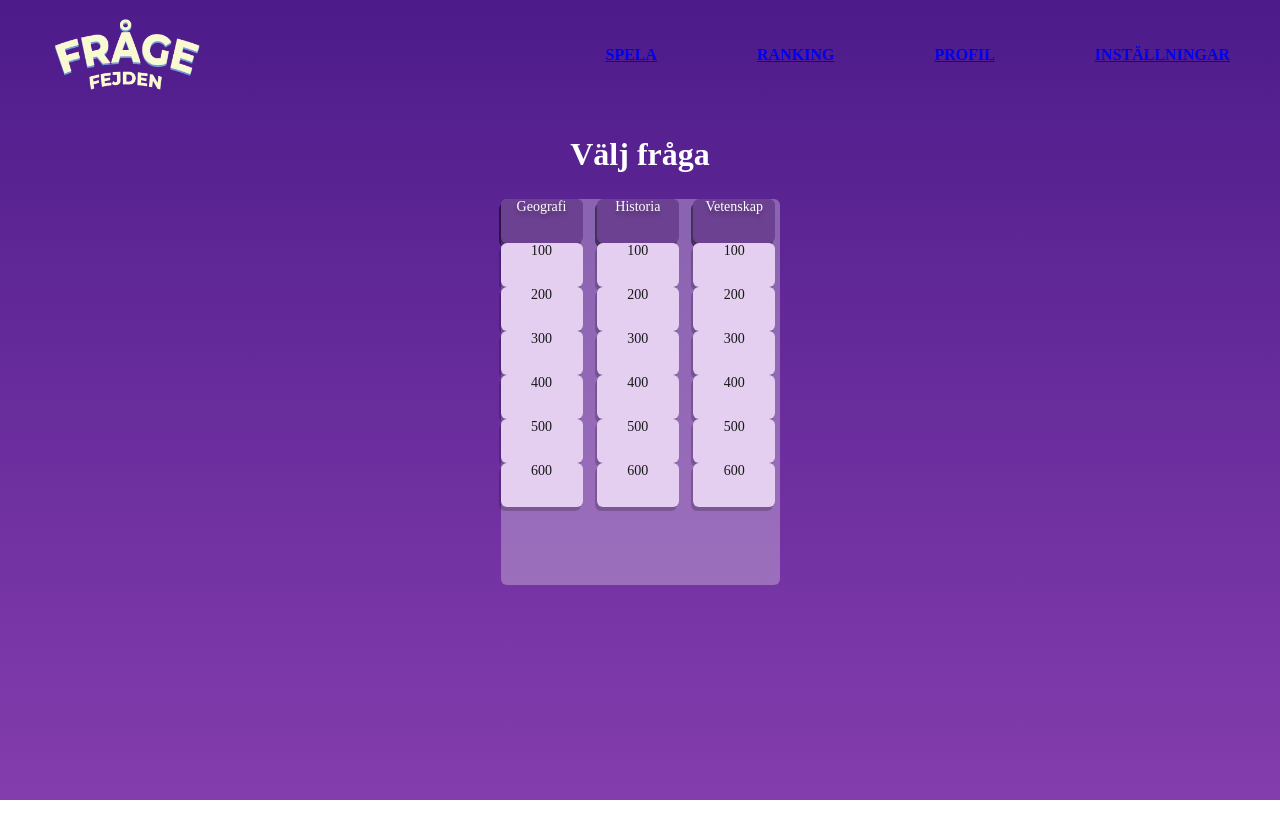
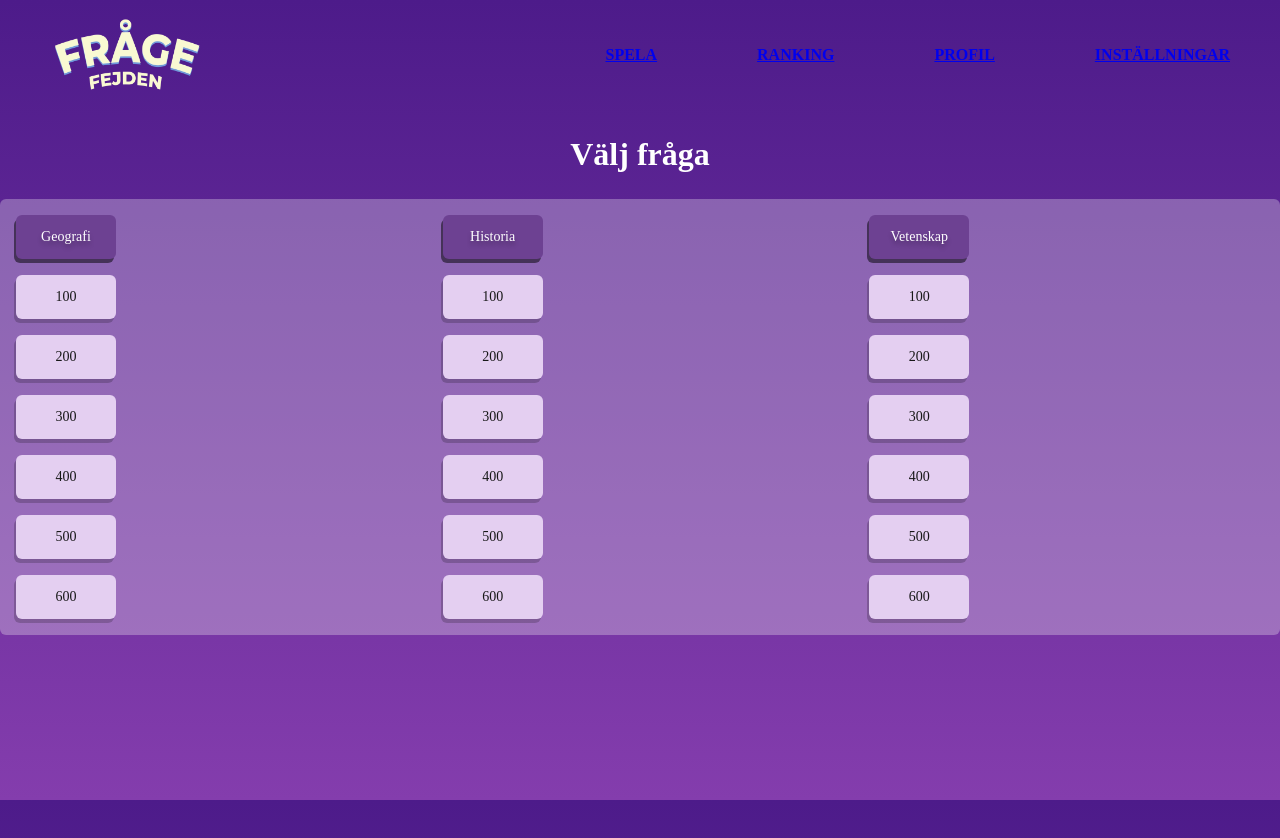
Before and after one commit to visceral89/Agil-Grupp-2, a Vue app: page /game in a window 1280 px wide. Shown: the top 838 px of the page. Before the commit the page ends 800 px from the top, so only its background shows below. Built offline with nearby package versions, Linux system fonts and the light colour scheme.

Commit message:
Css arbete

```diff
--- a/src/components/GameBoard.vue
+++ b/src/components/GameBoard.vue
@@ -52,6 +52,11 @@ export default {
 </script>
 
 <style scoped>
+#game-wrapper {
+	min-height: 100%;
+	width: 100%;
+}
+
 h2,
 .category-card,
 .question-card {
@@ -69,18 +74,28 @@ h2 {
 	display: grid;
 	grid-template-columns: repeat(3, 1fr);
 	grid-template-rows: auto;
-	gap: 10px;
-	width: 279px;
-	height: 386px;
+	height: 100%;
 	border-radius: 6px;
 	margin: auto;
 	text-align: center;
 	background-color: rgba(246, 246, 246, 0.3);
 }
+
+.category-column {
+	width: 100%;
+	display: flex;
+	flex-direction: column;
+	padding: 1rem;
+	gap: 1rem;
+}
+
 .category-card,
 .question-card {
-	width: 82px;
-	height: 44px;
+	display: flex;
+	justify-content: center;
+	align-items: center;
+	max-width: 100px;
+	min-height: 44px;
 	border-radius: 6px;
 	font-size: 14px;
 	font-weight: 400;
@@ -96,4 +111,7 @@ h2 {
 	color: #181818;
 	box-shadow: -2px 4px 0 0 rgba(0, 0, 0, 0.2);
 }
+
+@media (min-width: 580px) {
+}
 </style>
--- a/src/style.scss
+++ b/src/style.scss
@@ -2,14 +2,22 @@
 
 :root {
 	--color-primary-light: #f0f0f0;
-    --color-primary-dark: #1F1F1F;
+	--color-primary-dark: #1f1f1f;
 
-    --color-card-background: #E4CFF1; /* Används som bakgrund för answers, poäng-kort & cards i highscore */
-    --color-category-background: #6D4192;
-    --color-accent: #677DD2;
-    --color-menu-background: rgba(246, 246, 246, .3);
+	--color-card-background: #e4cff1; /* Används som bakgrund för answers, poäng-kort & cards i highscore */
+	--color-category-background: #6d4192;
+	--color-accent: #677dd2;
+	--color-menu-background: rgba(246, 246, 246, 0.3);
 
-    --gradient-primary-background: linear-gradient(0deg, rgba(132,61,173,1) 0%, rgba(77,27,138,1) 100%);
+	--gradient-primary-background: linear-gradient(
+		0deg,
+		rgba(132, 61, 173, 1) 0%,
+		rgba(77, 27, 138, 1) 100%
+	);
+}
+
+* {
+	box-sizing: border-box;
 }
 
 body {
@@ -22,11 +30,11 @@ body {
 button {
 	background-color: white; /* Ändra till variabel? */
 	border: none;
-    border-radius: .5em;
+	border-radius: 0.5em;
 	color: black; /* Ändra till variabel? */
 	cursor: pointer;
 	font-size: 1em;
-    padding: .6em 1em;
+	padding: 0.6em 1em;
 	transition: all 200ms ease-in-out;
 	&:hover {
 		background-color: black;
@@ -36,4 +44,5 @@ button {
 
 #app {
 	font-size: 1rem;
+	height: 100svh;
 }
```
Lines whose indentation alone changed are shown as unchanged.
